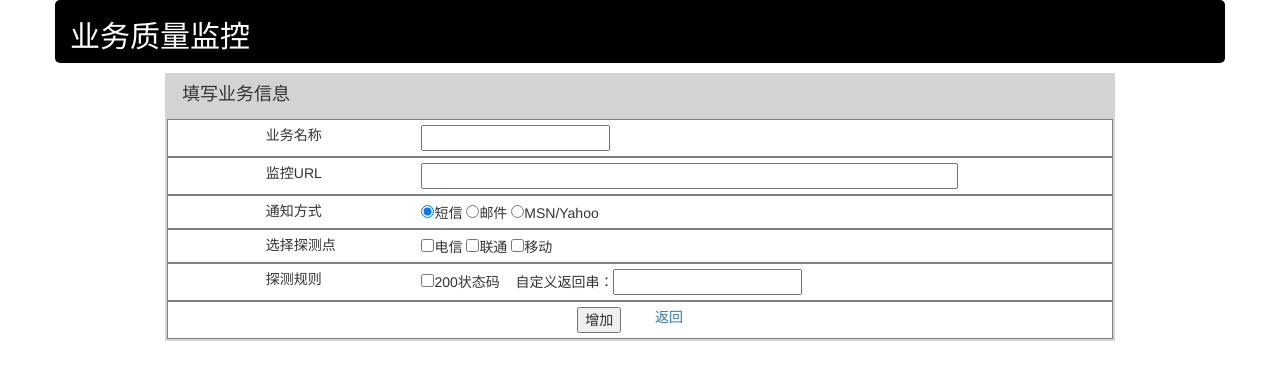
After one commit to cjb0721/web, a Django app: page /webapp/add/ in a window 1280 px wide. The commit adds this page. Shown: the top 380 px of the page. Run offline with Django 3.2, Linux system fonts and the light colour scheme; some libraries are stand-ins or nearby versions.

Commit message:
1、更新index页面 2、增加error错误提示和add应用添加功能

```diff
--- /dev/null
+++ b/webmonitor/static/css/add.css
@@ -0,0 +1,14 @@
+div.top{
+    margin-top: 10px;
+}
+div.info{
+    background-color: lightgray;
+    border: 2px solid lightgray;
+}
+div.forms{
+    border: 2px solid lightgray;
+}
+div.forms .row{
+    border: 1px solid gray;
+    padding: 5px;
+}
--- /dev/null
+++ b/webmonitor/templates/webapp/add.html
@@ -0,0 +1,53 @@
+{% extends 'webapp/base.html' %}
+{% block title %}添加业务{% endblock %}
+{% block link_css %}
+    {% load static from staticfiles %}
+    <link rel="stylesheet" href="{% static 'css/add.css' %}">
+{% endblock %}
+
+{% block body %}
+    <div class="container">
+        <div class="top">
+            <div class="info col-md-push-1 col-md-10"><h4>填写业务信息</h4></div>
+        </div>
+        <div class="forms col-md-push-1 col-md-10">
+            <form action="{% url 'webapp:add' %}" method="post">
+                {% csrf_token %}
+                <div class="row">
+                    <div class="col-md-push-1 col-md-2">业务名称</div>
+                    <div class="col-md-push-1 col-md-9"><input type="text" name="appname" required></div>
+                </div>
+                <div class="row">
+                    <div class="col-md-push-1 col-md-2">监控URL</div>
+                    <div class="col-md-push-1 col-md-9"><input type="text" name="appurl" style="width: 80%" required></div>
+                </div>
+                <div class="row">
+                    <div class="col-md-push-1 col-md-2">通知方式</div>
+                    <div class="col-md-push-1 col-md-9">
+                        <input type="radio" name="hotice" value="mobile" id="H" checked required>短信
+                        <input type="radio" name="hotice" value="email" id="E" required>邮件
+	                    <input type="radio" name="hotice" value="msn" id="M" required>MSN/Yahoo
+                    </div>
+                </div>
+                <div class="row">
+                    <div class="col-md-push-1 col-md-2">选择探测点</div>
+                    <div class="col-md-push-1 col-md-9">
+                        {{ IDC|safe }}
+                    </div>
+                </div>
+                <div class="row">
+                    <div class="col-md-push-1 col-md-2">探测规则</div>
+                    <div class="col-md-push-1 col-md-9">
+                        <input name="status" type="checkbox" id="status" value="200" required/>200状态码&nbsp;&nbsp;&nbsp;
+                        自定义返回串：<input name="responsechar" type="input" id="responsechar" required/>
+                    </div>
+                </div>
+                <div class="row">
+                    <div class="col-md-offset-5 col-md-1"><input type="submit" value="增加"></div>
+                <div class="col-md-1"><a href="{% url 'webapp:index' %}">返回</a></div>
+                </div>
+            </form>
+        </div>
+
+    </div>
+{% endblock %}
--- a/webmonitor/webapp/urls.py
+++ b/webmonitor/webapp/urls.py
@@ -5,4 +5,5 @@ app_name = 'webapp'
 
 urlpatterns = [
     url('^$', views.index, name='index'),
+    url('^add/$', views.add, name='add'),
 ]
--- a/webmonitor/webapp/views.py
+++ b/webmonitor/webapp/views.py
@@ -1,7 +1,58 @@
-from django.shortcuts import render
+from django.shortcuts import render, redirect, reverse
+from django.http import HttpResponse
+from django.conf import settings
+from .models import *
+import time
 
 # Create your views here.
 
 
 def index(request):
-    return render(request, 'webapp/index.html')
+    # return render(request, 'webapp/index.html')
+    system_name = settings.SYSTEM_NAME
+    host_info_obj = Host_info.objects.order_by('app_name')
+
+    if request.method == 'GET':
+        return render(request, 'webapp/index.html', {'sys_name': system_name, 'host_info_obj': host_info_obj})
+    elif request.method == 'POST':
+        if request.POST['app_id']:
+            # print("+++++++++++++++")
+            # print(request.POST)
+            # return HttpResponse("post请求")
+            app_id = request.POST['app_id']
+            host_info_row = Host_info.objects.filter(id=app_id)[0]
+            if not 'start_time' in request.POST or request.POST['start_time'] == '':
+                start_time = int(str(time.time()).split('.')[0]) - 86400 * 3
+                end_time = int(str(time.time()).split('.')[0])
+                user_find = '0'
+                print("-------------")
+                # TODO 绘图
+            else:
+                start_time = int(time.mktime(time.strptime(request.POST['start_time'], '%Y-%m-%d %H:%M:%S')))
+                end_time = int(time.mktime(time.strptime(request.POST['end_time'], '%Y-%m-%d %H:%M:%S')))
+                user_find = '1'
+                print("+++++++++++++")
+                try:
+                    r = 5 / 1
+                    # TODO 绘图
+                except Exception as e:
+                    info = ['系统提示：', '图型绘制失败,原因(' + str(e) + ')', '/webapp/']
+                    return render(request, 'webapp/error.html', {'show_info': info})
+            return render(request, 'webapp/index.html', {'sys_name': system_name, 'host_info_obj': host_info_obj,
+                                                         'host_info_row': host_info_row, 'start_time': start_time,
+                                                         'end_time': end_time, 'user_find': user_find})
+        else:
+            print("======================")
+            info = ['系统提示：', '未选择任何业务', '/webapp/']
+            return render(request, 'webapp/error.html', {'show_info': info})
+
+
+def add(request):
+    idc_str = ""
+    for k, v in settings.IDC.items():
+        idc_str += "<input name='idc' type='checkbox' value=" + k + " id=" + k + "/>" + v + "\n"
+    if request.method == 'GET':
+        return render(request, 'webapp/add.html', {'IDC': idc_str})
+    elif request.method == 'POST':
+
+        return redirect(reverse('webapp:index'))
--- a/webmonitor/webmonitor/settings.py
+++ b/webmonitor/webmonitor/settings.py
@@ -15,6 +15,11 @@ import os
 # Build paths inside the project like this: os.path.join(BASE_DIR, ...)
 BASE_DIR = os.path.dirname(os.path.dirname(os.path.abspath(__file__)))
 
+#Global Variable
+SYSTEM_NAME="分布式质量监控平台 V1.0"
+
+#IDC list
+IDC={'ct':'电信','cnc':'联通','cmcc':'移动'}
 
 # Quick-start development settings - unsuitable for production
 # See https://docs.djangoproject.com/en/2.2/howto/deployment/checklist/
```
Also changed, not shown: webmonitor/templates/webapp/error.html (added, +19 -0 lines), webmonitor/templates/webapp/index.html (+22 -1 lines).
